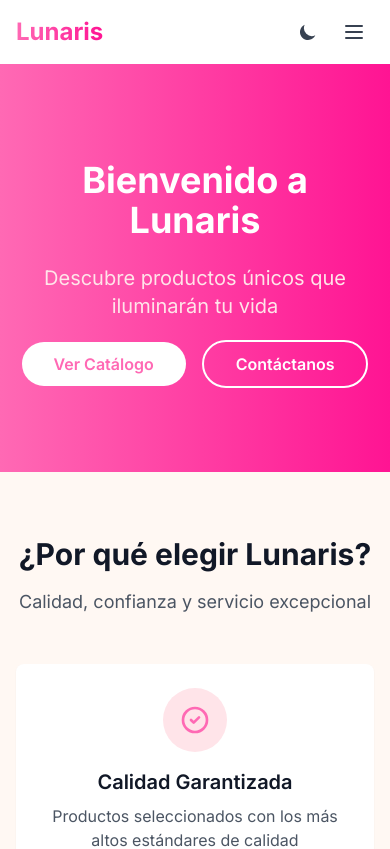
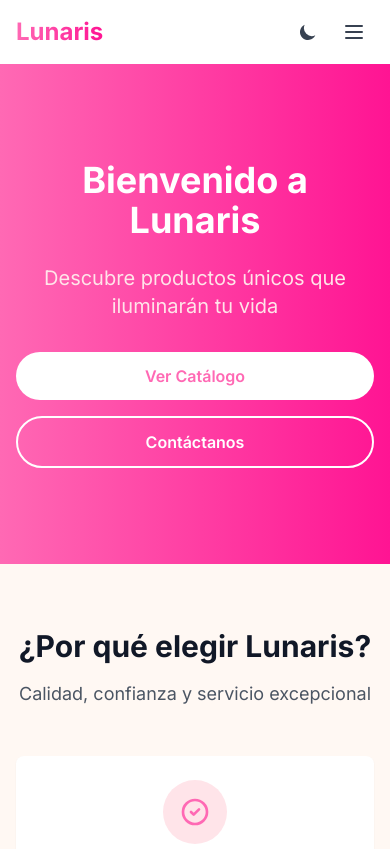
Before and after one commit to JuanFeDS/lunaris_web, a Next.js app: page / in a window 390 px wide. Shown: the top 849 px of the page. Built offline with nearby package versions, Linux system fonts and the light colour scheme.

Commit message:
stl 🎨: Responsive adjust

```diff
--- a/app/page.tsx
+++ b/app/page.tsx
@@ -1,3 +1,5 @@
+import Link from 'next/link'
+
 export default function Home() {
   return (
     <div className="bg-brand-cream dark:bg-dark-bg-primary transition-colors duration-200">
@@ -11,19 +13,19 @@ export default function Home() {
             <p className="text-xl md:text-2xl mb-8 text-brand-pink-light">
               Descubre productos únicos que iluminarán tu vida
             </p>
-            <div className="space-x-4">
-              <a
+            <div className="flex flex-col sm:flex-row items-center justify-center gap-4 sm:gap-4 sm:space-x-4">
+              <Link
                 href="/catalogo"
-                className="bg-white text-brand-pink-medium px-8 py-3 rounded-full font-semibold hover:bg-brand-cream transition-colors"
+                className="bg-white text-brand-pink-medium px-8 py-3 rounded-full font-semibold hover:bg-brand-cream transition-colors text-center w-full sm:w-auto"
               >
                 Ver Catálogo
-              </a>
-              <a
+              </Link>
+              <Link
                 href="/contact"
-                className="border-2 border-white text-white px-8 py-3 rounded-full font-semibold hover:bg-white hover:text-brand-pink-medium transition-colors"
+                className="border-2 border-white text-white px-8 py-3 rounded-full font-semibold hover:bg-white hover:text-brand-pink-medium transition-colors text-center w-full sm:w-auto"
               >
                 Contáctanos
-              </a>
+              </Link>
             </div>
           </div>
         </div>
@@ -81,12 +83,12 @@ export default function Home() {
           <p className="text-xl mb-8 text-brand-pink-light">
             Explora nuestro catálogo y encuentra el producto perfecto para ti
           </p>
-          <a
+          <Link
             href="/catalogo"
-            className="bg-white text-brand-pink-medium px-8 py-3 rounded-full font-semibold hover:bg-brand-cream transition-colors inline-block"
+            className="bg-white text-brand-pink-medium px-8 py-3 rounded-full font-semibold hover:bg-brand-cream transition-colors inline-block text-center w-full sm:w-auto"
           >
             Explorar Catálogo
-          </a>
+          </Link>
         </div>
       </section>
     </div>
```
